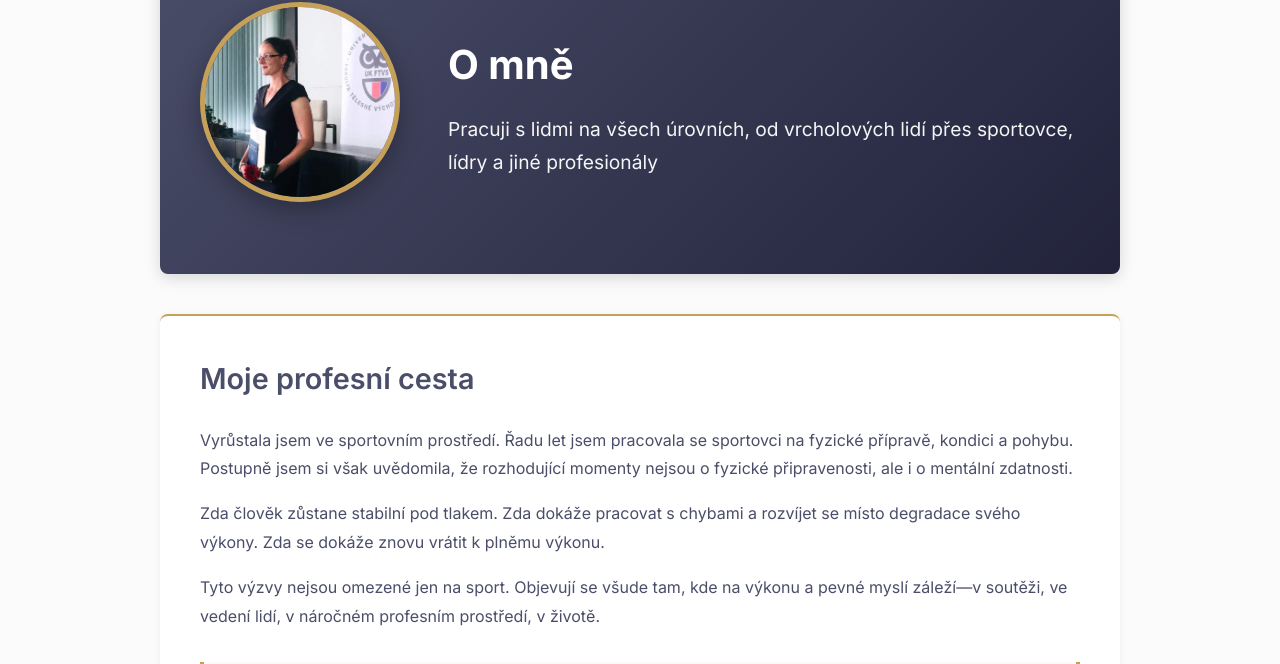
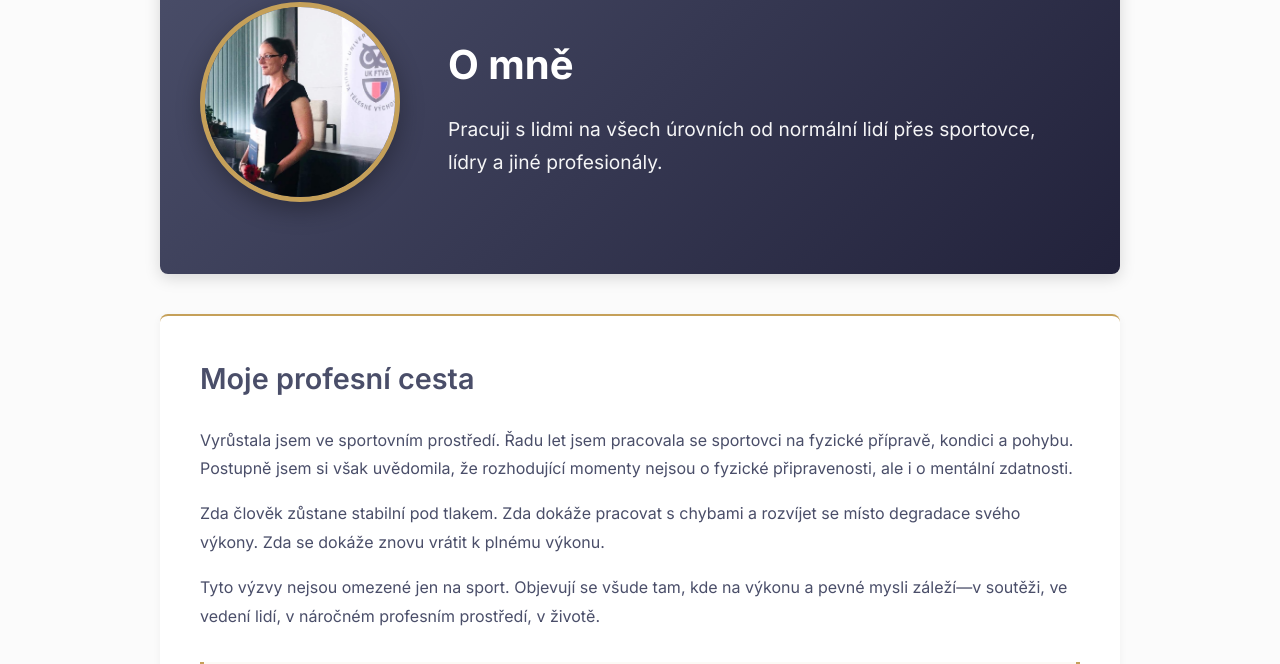
Before and after one commit to westleyovercash/tereza-rydlova, a Jekyll site: the page built from omne.md, in a window 1280 px wide and 900 px high. Shown: the part 233-897 px from the top of the window. Built offline with Jekyll 4.4.1, drawn with Linux system fonts in a browser that asks for light colours.

Commit message:
Update omne.md

```diff
--- a/omne.md
+++ b/omne.md
@@ -10,7 +10,7 @@ title: O mně
     </div>
     <div class="about-hero-text">
       <h1>O mně</h1>
-      <p class="intro-text">Pracuji s lidmi na všech úrovních, od vrcholových lidí přes sportovce, lídry a jiné profesionály</p>
+      <p class="intro-text">Pracuji s lidmi na všech úrovních od normální lidí přes sportovce, lídry a jiné profesionály.</p>
     </div>
   </div>
 </section>
@@ -19,9 +19,9 @@ title: O mně
   <h2>Moje profesní cesta</h2>
   <p>Vyrůstala jsem ve sportovním prostředí. Řadu let jsem pracovala se sportovci na fyzické přípravě, kondici a pohybu. Postupně jsem si však uvědomila, že rozhodující momenty nejsou o fyzické připravenosti, ale i o mentální zdatnosti.</p>
 
-  <p>Zda člověk zůstane stabilní pod tlakem. Zda dokáže pracovat s chybami a rozvíjet se místo degradace svého výkony. Zda se dokáže znovu vrátit k plněmu výkonu.</p>
+  <p>Zda člověk zůstane stabilní pod tlakem. Zda dokáže pracovat s chybami a rozvíjet se místo degradace svého výkony. Zda se dokáže znovu vrátit k plnému výkonu.</p>
 
-  <p>Tyto výzvy nejsou omezené jen na sport. Objevují se všude tam, kde na výkonu a pevné myslí záleží—v soutěži, ve vedení lidí, v náročném profesním prostředí, v životě.</p>
+  <p>Tyto výzvy nejsou omezené jen na sport. Objevují se všude tam, kde na výkonu a pevné mysli záleží—v soutěži, ve vedení lidí, v náročném profesním prostředí, v životě.</p>
 
   <p class="pullquote">Mentální příprava nenahradila technické dovednosti. Doplnila je.</p>
 
```
